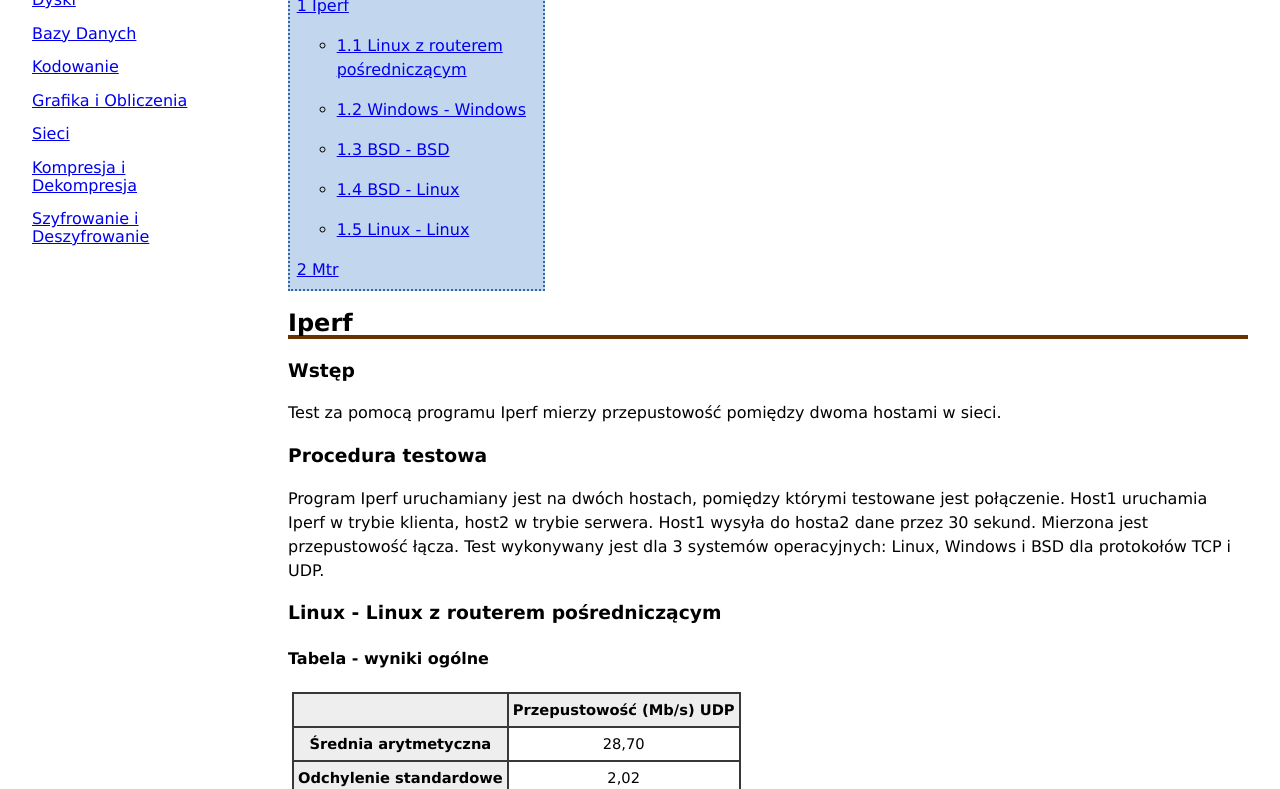
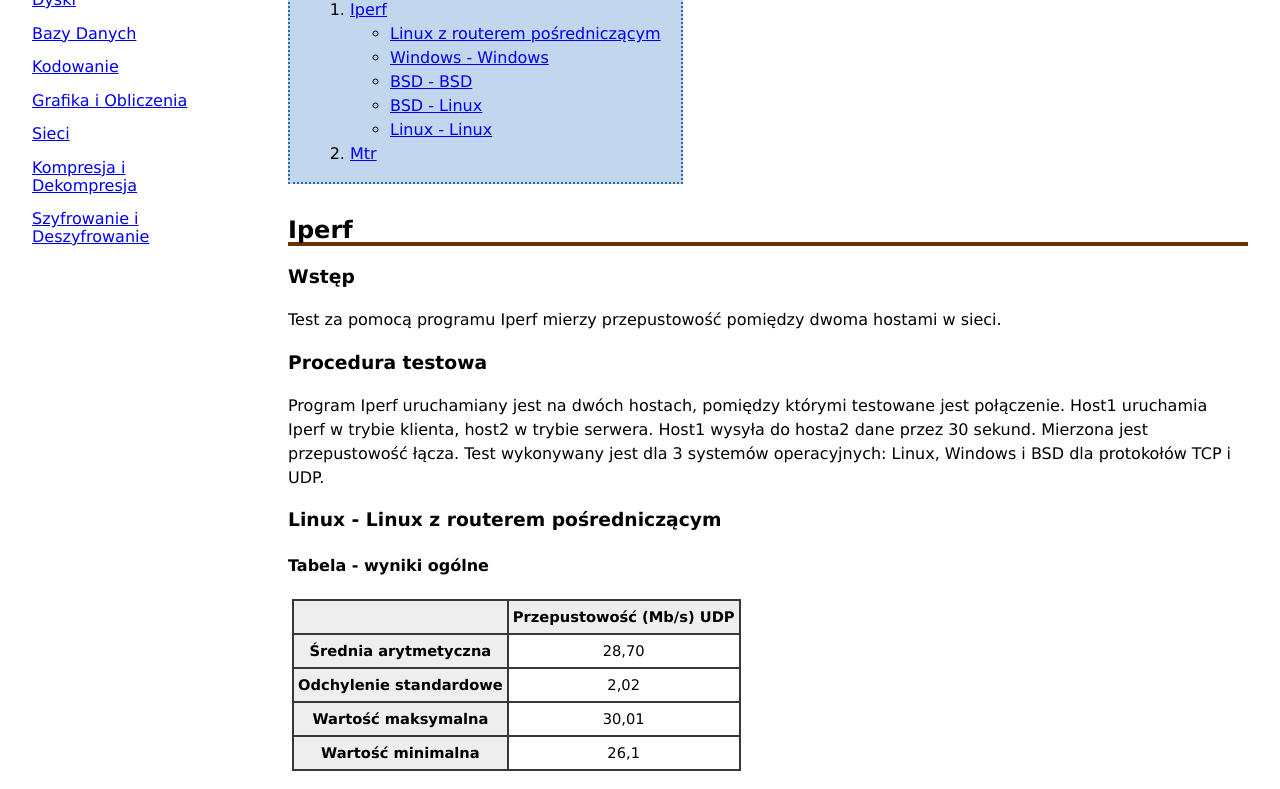
Before and after one commit to bstando/mon_ak_2016, a plain HTML site: page sieci.html in a window 1280 px wide. Shown: the part 294-1083 px from the top of the page. Drawn offline with Linux system fonts and the light colour scheme.

Commit message:
Poprawki stylistyczne

```diff
--- a/sieci.html
+++ b/sieci.html
@@ -32,19 +32,19 @@
 
   <!-- Spis treści -->
   <div class="toc">
-  <ul class="info">
-    <li><b>Spis treści</b></li>
-    <li><a href="#iperf">1 Iperf</a>
+    <h1>Spis treści</h1>
+    <ol>
+    <li><a href="#iperf">Iperf</a>
       <ul class="int">
-        <li><a href="#iperf-aleks">1.1 Linux z routerem pośredniczącym</a></li>
-        <li><a href="#iperf-windows">1.2 Windows - Windows</a></li>
-        <li><a href="#iperf-bsd">1.3 BSD - BSD</a></li>
-        <li><a href="#iperf-bsd-linux">1.4 BSD - Linux</a></li>
-        <li><a href="#iperf-linux">1.5 Linux - Linux</a></li>
+        <li><a href="#iperf-aleks">Linux z routerem pośredniczącym</a></li>
+        <li><a href="#iperf-windows">Windows - Windows</a></li>
+        <li><a href="#iperf-bsd">BSD - BSD</a></li>
+        <li><a href="#iperf-bsd-linux">BSD - Linux</a></li>
+        <li><a href="#iperf-linux">Linux - Linux</a></li>
       </ul>
     </li>
-    <li><a href="#mtr">2 Mtr</a></li>
-  </ul>
+    <li><a href="#mtr">Mtr</a></li>
+    </ol>
   </div>
   <!-- Koniec spisu treści -->
 
--- a/style.css
+++ b/style.css
@@ -76,12 +76,15 @@ background-color: #FF0000
 
 .toc {
     margin-top: 25pt;
-    margin-bottom: 15pt;
+    margin-bottom: 25pt;
     background-color: #C2D7ED;
     text-align: left;
     border: 2px dotted #3465A4;
-    padding: 5pt;
-    width: 25%;
+    padding-right: 15pt;
+    padding-left: 15pt;
+    width: -moz-fit-content;
+    width: -webkit-fit-content;
+    width: fit-content;
 }
 
 .charts {
```
